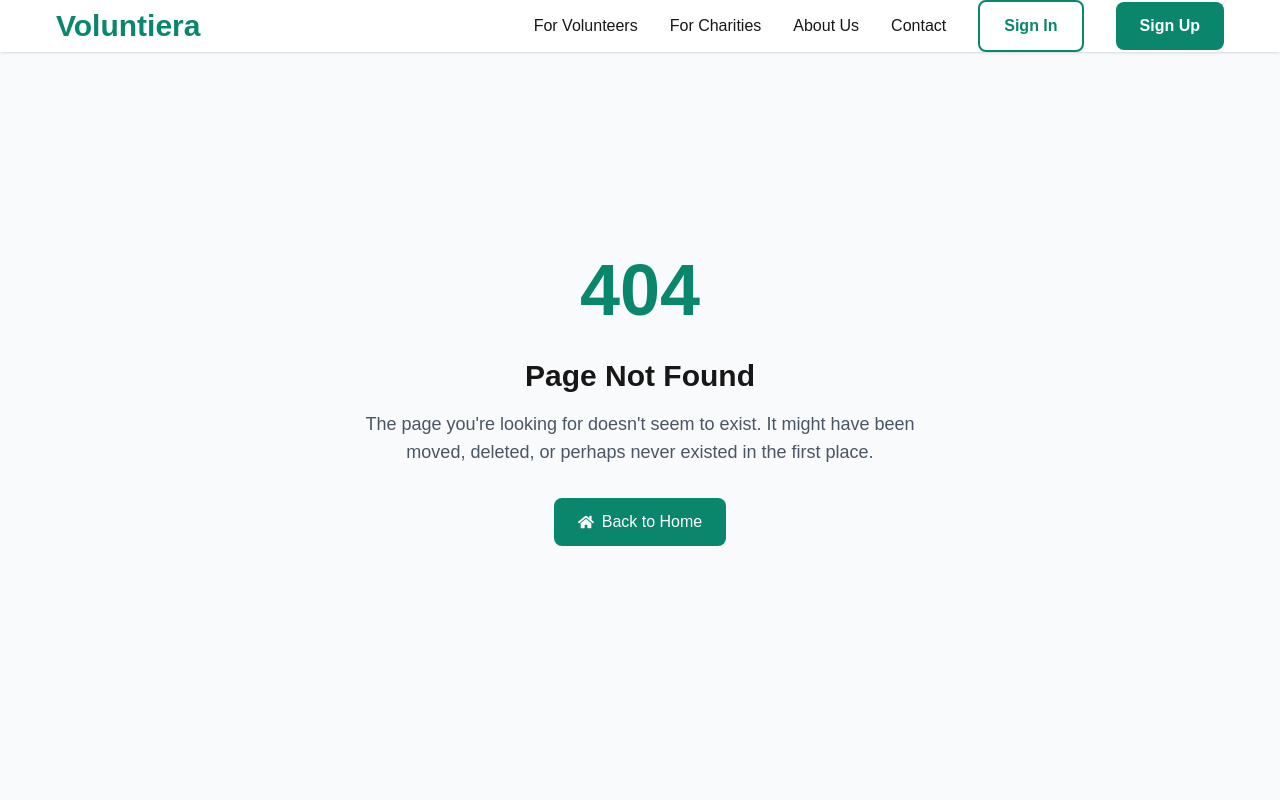
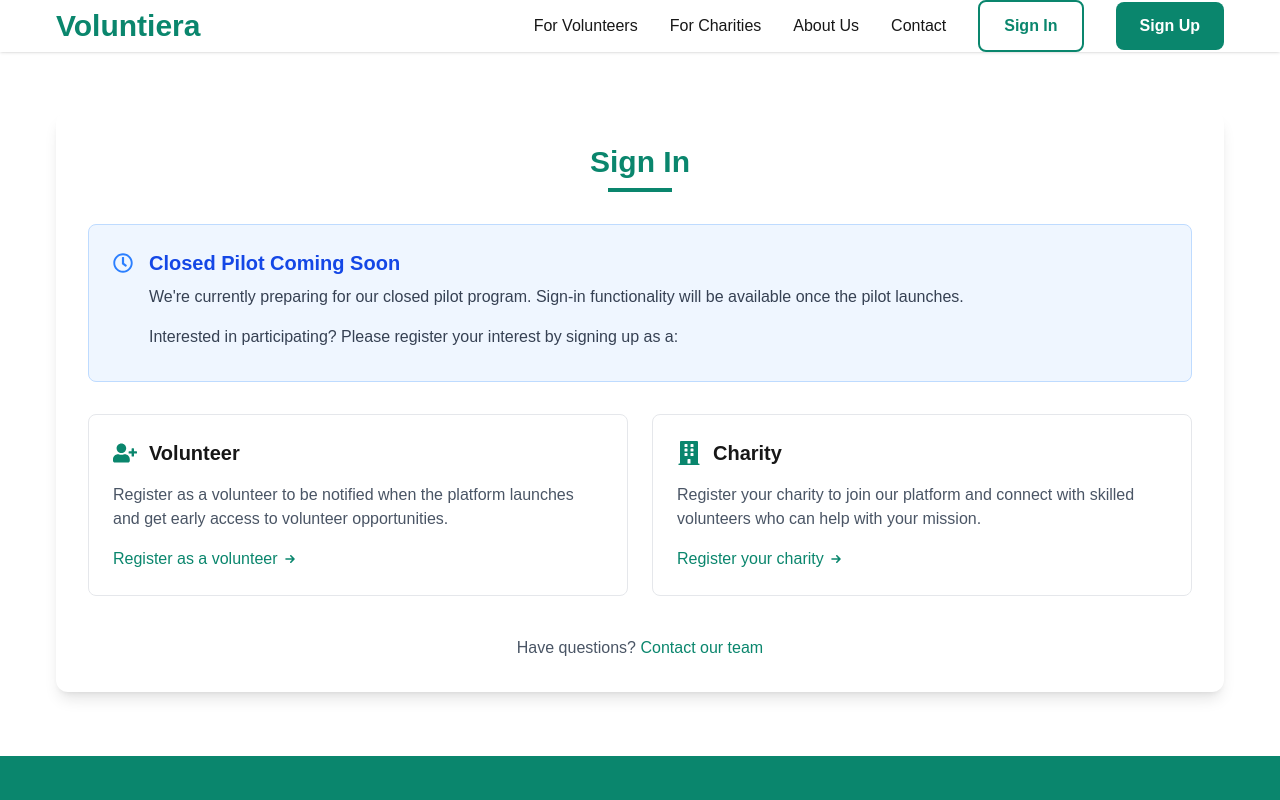
Before and after one commit to jakeyShakey/voluntiera_landing, a Next.js app: page /signin in a window 1280 px wide. Before the commit this address had no page. Shown: the top 800 px of the page. Built offline with nearby package versions, Linux system fonts and the light colour scheme.

Commit message:
added sign in page with redirect to pilot sign up

```diff
--- /dev/null
+++ b/src/app/signin/page.tsx
@@ -0,0 +1,85 @@
+import React from 'react';
+import Link from 'next/link';
+import { FaRegClock, FaUserPlus, FaBuilding } from 'react-icons/fa';
+import { Metadata } from 'next';
+
+export const metadata: Metadata = {
+  title: 'Sign In | Voluntiera',
+  description: 'Sign in to Voluntiera - Connect volunteers with charities for impactful opportunities.',
+};
+
+export default function SignInPage() {
+  return (
+    <main className="pt-28 pb-16">
+      <div className="container mx-auto px-4 max-w-3xl">
+        <div className="bg-white rounded-xl shadow-lg overflow-hidden">
+          <div className="p-8">
+            <h1 className="text-3xl font-bold text-center mb-2 text-[var(--primary)]">Sign In</h1>
+            <div className="w-16 h-1 bg-[var(--primary)] mx-auto mb-8"></div>
+
+            <div className="bg-blue-50 border border-blue-200 rounded-lg p-6 mb-8">
+              <div className="flex items-start">
+                <div className="mr-4 mt-1">
+                  <FaRegClock className="text-blue-500 text-xl" />
+                </div>
+                <div>
+                  <h2 className="text-xl font-semibold text-blue-700 mb-2">Closed Pilot Coming Soon</h2>
+                  <p className="text-gray-700 mb-4">
+                    We're currently preparing for our closed pilot program. Sign-in functionality will be available once the pilot launches.
+                  </p>
+                  <p className="text-gray-700 mb-2">
+                    Interested in participating? Please register your interest by signing up as a:
+                  </p>
+                </div>
+              </div>
+            </div>
+
+            <div className="grid md:grid-cols-2 gap-6">
+              <Link href="/signup" className="group">
+                <div className="border border-gray-200 rounded-lg p-6 transition-all duration-300 hover:border-[var(--primary)] hover:shadow-md bg-white h-full">
+                  <div className="flex items-center mb-4">
+                    <FaUserPlus className="text-[var(--primary)] text-2xl mr-3" />
+                    <h3 className="text-xl font-semibold">Volunteer</h3>
+                  </div>
+                  <p className="text-gray-600 mb-4">
+                    Register as a volunteer to be notified when the platform launches and get early access to volunteer opportunities.
+                  </p>
+                  <span className="text-[var(--primary)] font-medium group-hover:underline inline-flex items-center">
+                    Register as a volunteer
+                    <svg xmlns="http://www.w3.org/2000/svg" className="h-4 w-4 ml-1" viewBox="0 0 20 20" fill="currentColor">
+                      <path fillRule="evenodd" d="M10.293 5.293a1 1 0 011.414 0l4 4a1 1 0 010 1.414l-4 4a1 1 0 01-1.414-1.414L12.586 11H5a1 1 0 110-2h7.586l-2.293-2.293a1 1 0 010-1.414z" clipRule="evenodd" />
+                    </svg>
+                  </span>
+                </div>
+              </Link>
+
+              <Link href="/register-charity" className="group">
+                <div className="border border-gray-200 rounded-lg p-6 transition-all duration-300 hover:border-[var(--primary)] hover:shadow-md bg-white h-full">
+                  <div className="flex items-center mb-4">
+                    <FaBuilding className="text-[var(--primary)] text-2xl mr-3" />
+                    <h3 className="text-xl font-semibold">Charity</h3>
+                  </div>
+                  <p className="text-gray-600 mb-4">
+                    Register your charity to join our platform and connect with skilled volunteers who can help with your mission.
+                  </p>
+                  <span className="text-[var(--primary)] font-medium group-hover:underline inline-flex items-center">
+                    Register your charity
+                    <svg xmlns="http://www.w3.org/2000/svg" className="h-4 w-4 ml-1" viewBox="0 0 20 20" fill="currentColor">
+                      <path fillRule="evenodd" d="M10.293 5.293a1 1 0 011.414 0l4 4a1 1 0 010 1.414l-4 4a1 1 0 01-1.414-1.414L12.586 11H5a1 1 0 110-2h7.586l-2.293-2.293a1 1 0 010-1.414z" clipRule="evenodd" />
+                    </svg>
+                  </span>
+                </div>
+              </Link>
+            </div>
+
+            <div className="mt-10 text-center">
+              <p className="text-gray-600">
+                Have questions? <Link href="/contact" className="text-[var(--primary)] hover:underline">Contact our team</Link>
+              </p>
+            </div>
+          </div>
+        </div>
+      </div>
+    </main>
+  );
+}
```
